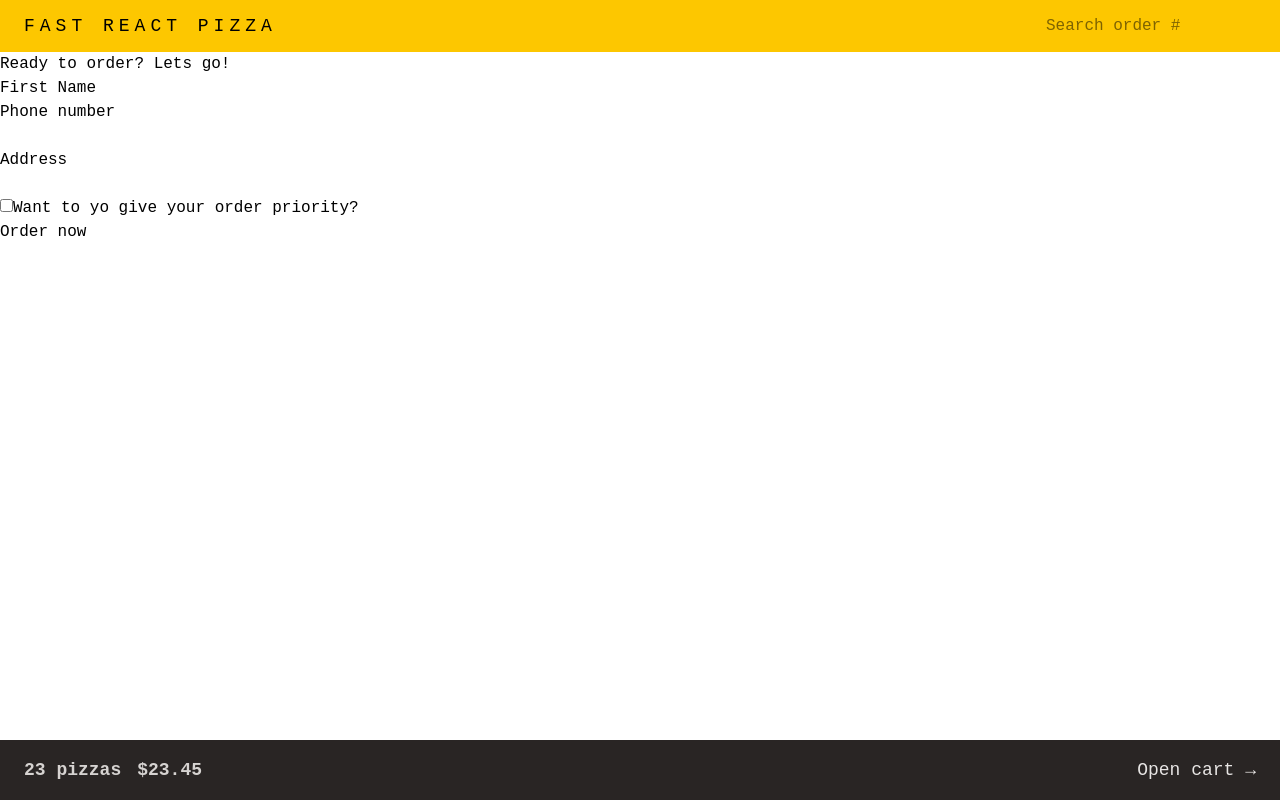
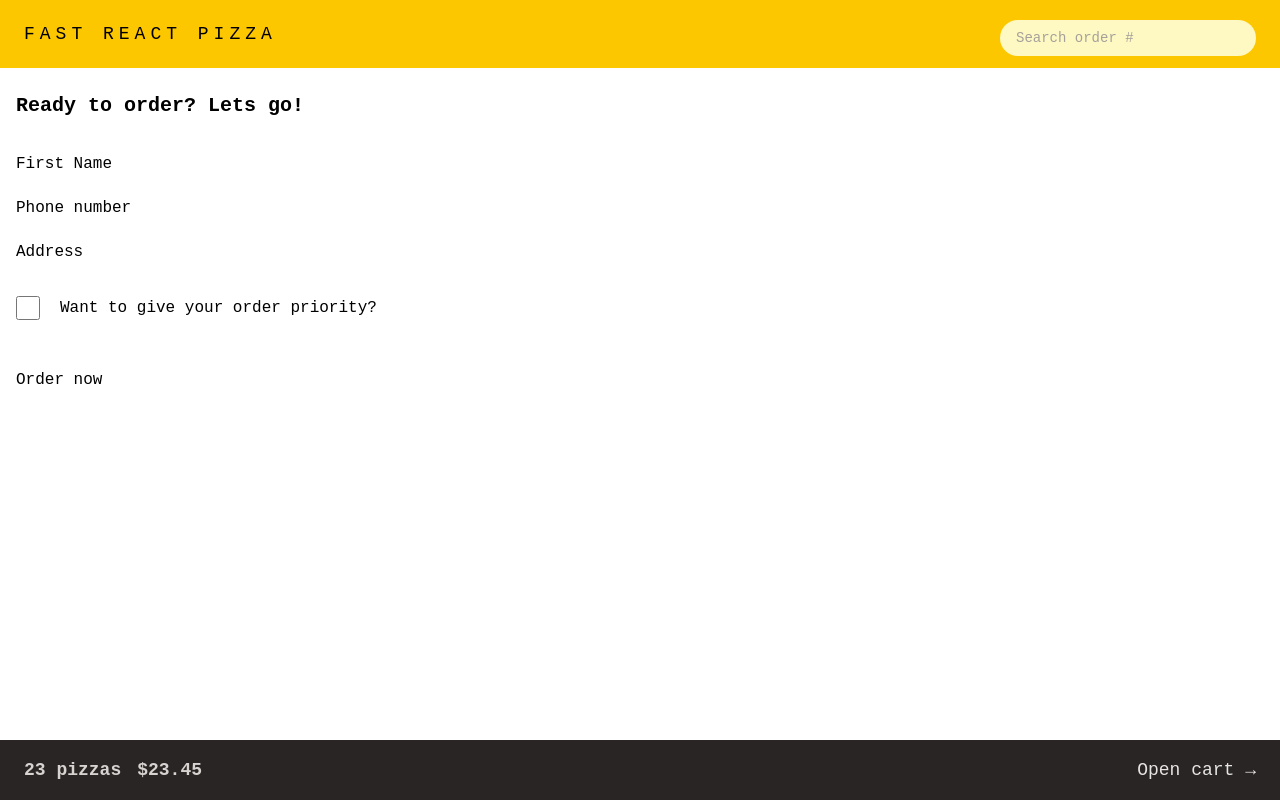
Before and after one commit to Kavinesh248/react-course-project, a React (Vite) app in the folder fast-react-pizza/: page /order/new in a window 1280 px wide. Built offline with nearby package versions, Linux system fonts and the light colour scheme; a web font is replaced by a local one.

Commit message:
order section

```diff
--- a/fast-react-pizza/src/features/order/CreateOrder.jsx
+++ b/fast-react-pizza/src/features/order/CreateOrder.jsx
@@ -35,38 +35,46 @@ function CreateOrder() {
   const cart = fakeCart;
 
   return (
-    <div>
-      <h2>Ready to order? Lets go!</h2>
+    <div className="px-4 py-6">
+      <h2 className="mb-8 text-xl font-semibold">Ready to order? Lets go!</h2>
 
       <Form method="POST">
-        <div>
-          <label>First Name</label>
-          <input type="text" name="customer" required />
+        <div className="mb-5 flex flex-col sm:flex-row sm:items-center">
+          <label className="sm:basis-40">First Name</label>
+          <input type="text" name="customer" required className="input grow" />
         </div>
 
-        <div>
-          <label>Phone number</label>
-          <div>
-            <input type="tel" name="phone" required />
+        <div className="mb-5 flex flex-col sm:flex-row sm:items-center">
+          <label className="sm:basis-40">Phone number</label>
+          <div className="grow">
+            <input type="tel" name="phone" required className="input w-full" />
           </div>
         </div>
 
-        <div>
-          <label>Address</label>
-          <div>
-            <input type="text" name="address" required />
+        <div className="mb-5 flex flex-col sm:flex-row sm:items-center">
+          <label className="sm:basis-40">Address</label>
+          <div className="grow">
+            <input
+              type="text"
+              name="address"
+              required
+              className="input w-full"
+            />
           </div>
         </div>
 
-        <div>
+        <div className="mt-8 mb-12 flex items-center gap-5">
           <input
             type="checkbox"
             name="priority"
             id="priority"
             // value={withPriority}
             // onChange={(e) => setWithPriority(e.target.checked)}
+            className="h-6 w-6 accent-yellow-500 focus:ring focus:ring-yellow-400 focus:ring-offset-2 focus:outline-none"
           />
-          <label htmlFor="priority">Want to yo give your order priority?</label>
+          <label htmlFor="priority" className="font-medium">
+            Want to give your order priority?
+          </label>
         </div>
 
         <div>
--- a/fast-react-pizza/src/features/order/SearchOrder.jsx
+++ b/fast-react-pizza/src/features/order/SearchOrder.jsx
@@ -18,7 +18,7 @@ const SearchOrder = function () {
         placeholder="Search order #"
         value={query}
         onChange={(e) => setQuery(e.target.value)}
-        className=""
+        className="focus:ring-opacity-50 mt-2 w-28 rounded-full bg-yellow-100 px-4 py-2 text-sm transition-all duration-300 placeholder:text-stone-400 focus:ring focus:ring-yellow-500 focus:outline-none sm:w-64 sm:focus:w-72"
       />
     </form>
   );
```
Also changed, not shown: fast-react-pizza/src/features/order/orderAction.js (+5 -2 lines).
